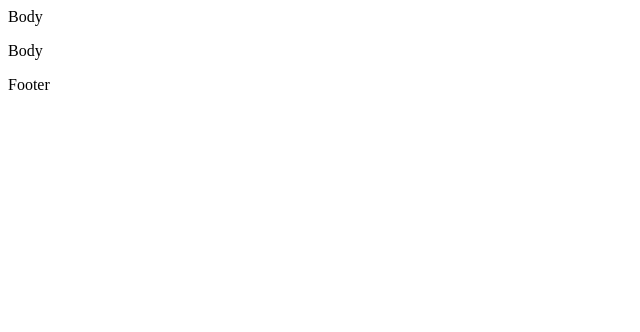
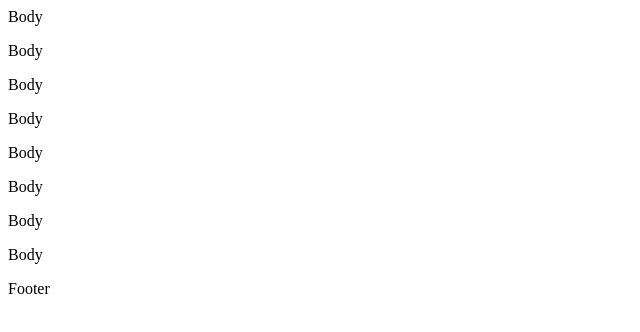
Before and after one commit to ms747/MyWebsite, a plain HTML site: page index.html in a window 1280 px wide. Shown: the whole page, without its empty margins (0-640 px from the left). Drawn offline with Linux system fonts and the light colour scheme.

Commit message:
added junck

```diff
--- a/index.html
+++ b/index.html
@@ -1,6 +1,12 @@
 <html>
 
 	<body>
+		<p> Body </p>
+		<p> Body </p>
+		<p> Body </p>
+		<p> Body </p>
+		<p> Body </p>
+		<p> Body </p>
 		<p> Body </p>
 		<p> Body </p>
 	</body>
```
